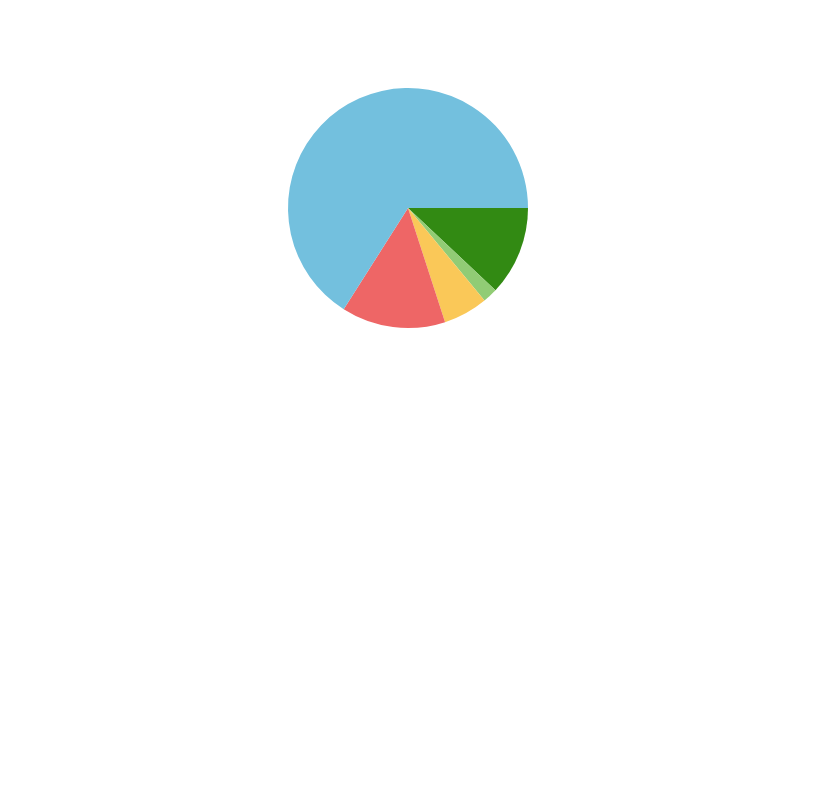
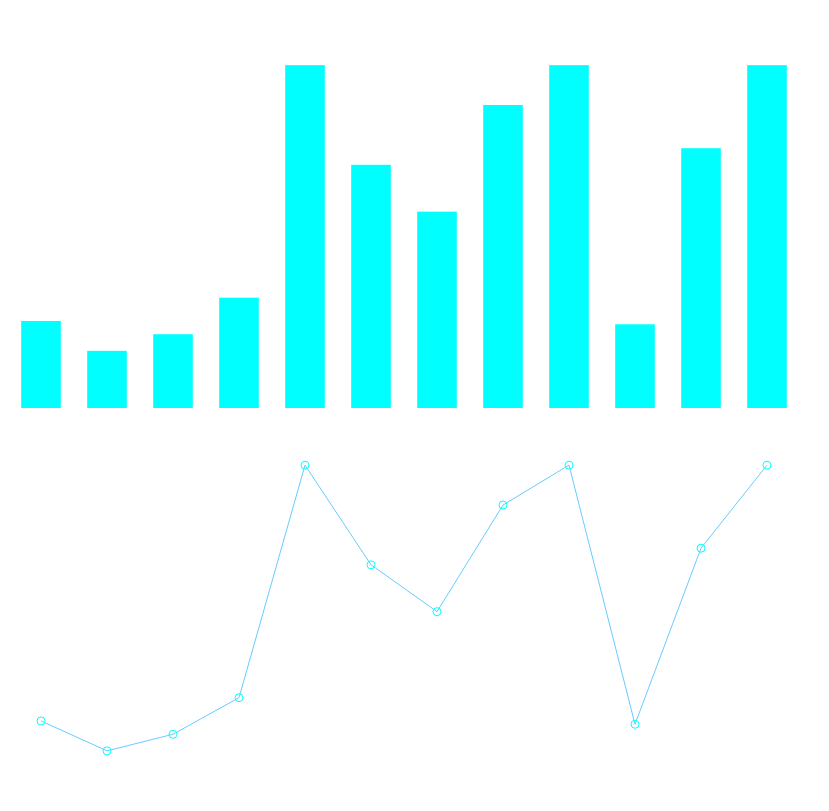
Before and after one commit to LifeOrLife/chart, a website built with Vite: page index.html in a window 1280 px wide. Shown: the top 811 px of the page, without its empty margins (0-829 px from the left). Built offline with nearby package versions, Linux system fonts and the light colour scheme.

Commit message:
feat: pie边界判断调整,line bar样例添加

```diff
--- a/index.html
+++ b/index.html
@@ -1,17 +1,14 @@
 <!DOCTYPE html>
 <html lang="en">
+
 <head>
 	<meta charset="UTF-8" />
 	<meta http-equiv="X-UA-Compatible" content="IE=edge" />
 	<meta name="viewport" content="width=device-width, initial-scale=1.0" />
-		<link
-			rel="shortcut icon"
-			href="https://avatars.githubusercontent.com/u/76618355?s=200&v=4"
-			type="image/png"
-		/>
+	<link rel="shortcut icon" href="https://avatars.githubusercontent.com/u/76618355?s=200&v=4" type="image/png" />
 	<title>chart</title>
 	<style>
-			#box {
+		.chart {
 			width: 800px;
 			height: 400px;
 		}
@@ -19,7 +16,10 @@
 </head>
 
 <body>
-		<div id="box"></div>
+	<div id="bar" class="chart"></div>
+	<div id="line" class="chart"></div>
+	<div id="pie" class="chart"></div>
 	<script type="module" src="./src/main.ts"></script>
 </body>
+
 </html>
--- a/src/init/create.ts
+++ b/src/init/create.ts
@@ -347,10 +347,10 @@ export default class CreateChart {
 		let isIn = false;
 		for (let i = 0; i < per.length; i++) {
 			if (dis <= per[i].r) {
-				this.initPieRadius();
 				this.renderSinglePie(per[i]);
 				isIn = true;
 				if (this.ctx.isPointInPath(x * this.ratio, y * this.ratio)) {
+					this.initPieRadius();
 					per[i].r = this.radius + 10;
 					this.rePaintPie();
 					break;
--- a/src/main.ts
+++ b/src/main.ts
@@ -7,16 +7,29 @@ try {
 	throw new Error('请在浏览器环境下运行');
 }
 
-const draw = new CreateChart({
-	el: '#box'
+const bar = new CreateChart({
+	el: '#bar'
 });
-// draw.renderOptions({
-// 	type: 'line',
-// 	x: ['', '', '', '', '', '', '', '', '', '', '', ''],
-// 	y: [130, 40, 90, 200, 900, 600, 459, 780, 900, 120, 650, 900]
-// });
 
-draw.renderOptions({
+bar.renderOptions({
+	type: 'bar',
+	x: ['', '', '', '', '', '', '', '', '', '', '', ''],
+	y: [130, 40, 90, 200, 900, 600, 459, 780, 900, 120, 650, 900]
+});
+
+const line = new CreateChart({
+	el: '#line'
+});
+line.renderOptions({
+	type: 'line',
+	x: ['', '', '', '', '', '', '', '', '', '', '', ''],
+	y: [130, 40, 90, 200, 900, 600, 459, 780, 900, 120, 650, 900]
+});
+
+const pie = new CreateChart({
+	el: '#pie'
+});
+pie.renderOptions({
 	type: 'pie',
 	x: ['', '', '', '', ''],
 	y: [130, 40, 90, 200, 900]
```
Also changed, not shown: 1 other file. Lines whose indentation alone changed are shown as unchanged.
